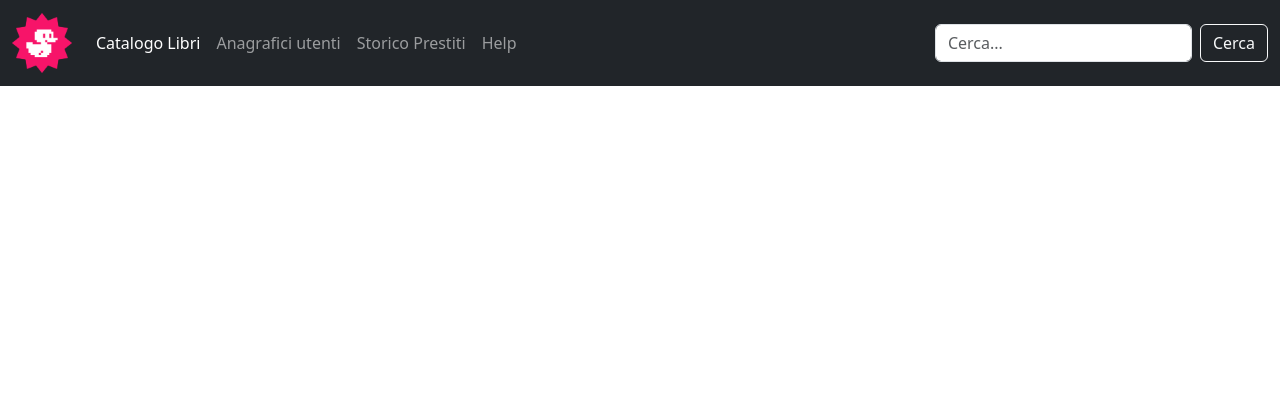
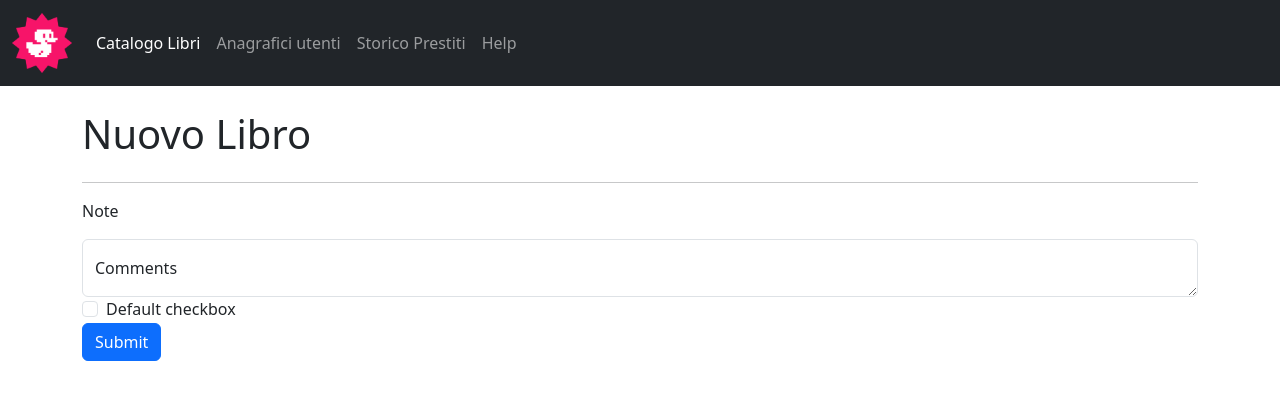
Before and after one commit to mendozagianfranco/html-css-bootstrap-dashboard, a plain HTML site: page new-book.html in a window 1280 px wide. Drawn offline with nearby package versions, Linux system fonts and the light colour scheme.

Commit message:
feat: add structure general form

```diff
--- a/new-book.html
+++ b/new-book.html
@@ -69,16 +69,6 @@
                                 <a class="nav-link" href="#">Help</a>
                             </li>
                         </ul>
-                        <form class="d-flex" role="search">
-                            <input
-                                class="form-control me-2"
-                                type="search"
-                                placeholder="Cerca..."
-                                aria-label="Search" />
-                            <button class="btn btn-outline-light" type="submit">
-                                Cerca
-                            </button>
-                        </form>
                     </div>
                 </div>
             </nav>
@@ -86,7 +76,33 @@
         <!--/ Intestazione -->
 
         <!-- Main -->
-        <main class="container mx-auto my-4 row"></main>
+        <main class="container mx-auto my-4">
+            <h1>Nuovo Libro</h1>
+            <form action="">
+                <div class="row"></div>
+                <div class="row"></div>
+                <hr />
+                <p>Note</p>
+                <div class="form-floating">
+                    <textarea
+                        class="form-control"
+                        placeholder="Leave a comment here"
+                        id="floatingTextarea"></textarea>
+                    <label for="floatingTextarea">Comments</label>
+                </div>
+                <div class="form-check">
+                    <input
+                        class="form-check-input"
+                        type="checkbox"
+                        value=""
+                        id="flexCheckDefault" />
+                    <label class="form-check-label" for="flexCheckDefault">
+                        Default checkbox
+                    </label>
+                </div>
+                <button type="submit" class="btn btn-primary">Submit</button>
+            </form>
+        </main>
         <!-- /Main -->
 
         <!-- Bootstrap JS -->
```
